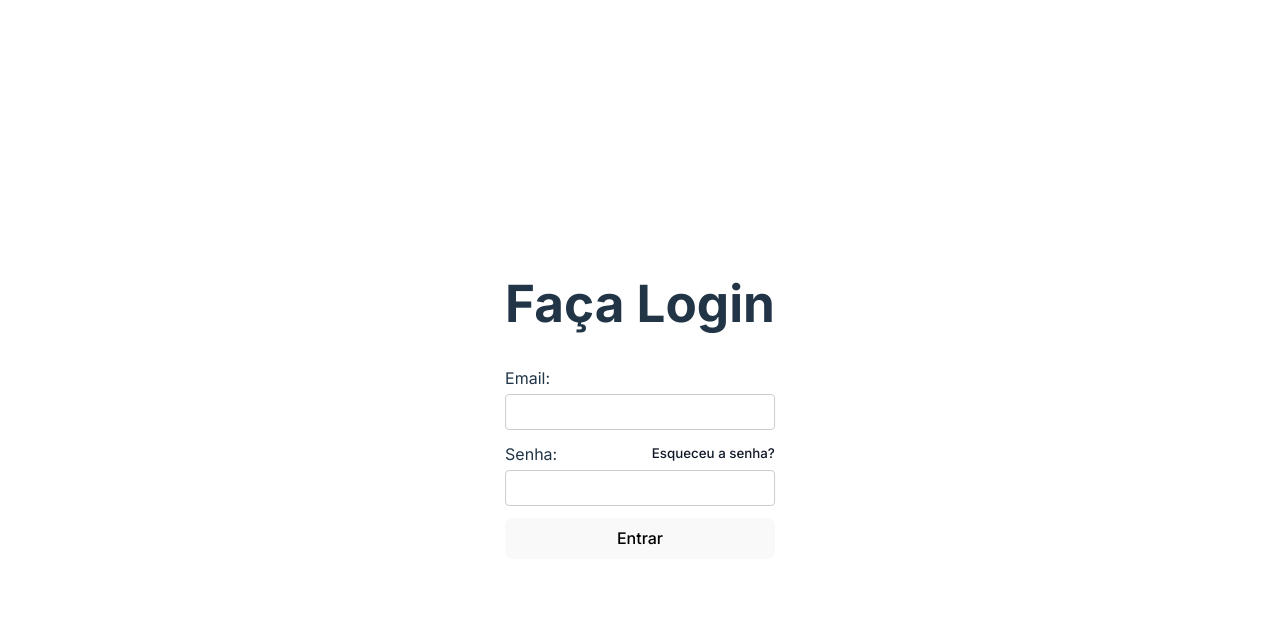
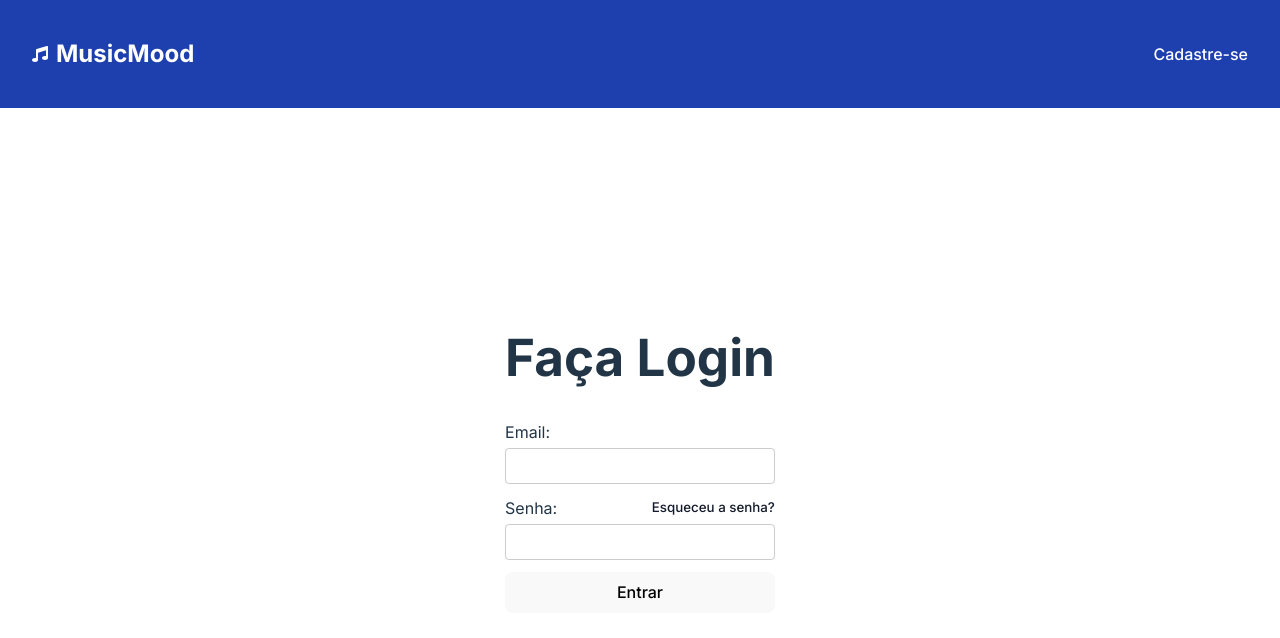
Before and after one commit to Tote1514/music-mood-fronted, a React (Vite) app: page / in a window 1280 px wide. Shown: the top 638 px of the page. Built offline with nearby package versions, Linux system fonts and the light colour scheme.

Commit message:
Criei uma barra de navageção

```diff
--- a/package.json
+++ b/package.json
@@ -13,7 +13,8 @@
     "@fontsource/inter": "^5.2.6",
     "@fontsource/roboto": "^5.2.6",
     "react": "^19.1.1",
-    "react-dom": "^19.1.1"
+    "react-dom": "^19.1.1",
+    "react-icons": "^5.5.0"
   },
   "devDependencies": {
     "@eslint/js": "^9.33.0",
--- /dev/null
+++ b/src/components/NavBar.jsx
@@ -0,0 +1,23 @@
+import "../styles/navBar.css";
+import { FaMusic } from "react-icons/fa";
+
+export default function NavBar({links}) {
+    return (
+        <nav className="navbar">
+            <div className="logo">
+                <FaMusic />
+                <h2>MusicMood</h2>
+            </div>
+            <ul>
+                {links.map(link => (
+                    <li key={link.path}>
+                        <a href={link.path}>
+                            {link.icon && <span className="icon">{link.icon}</span>}
+                            {link.label}
+                        </a>
+                    </li>
+                ))}
+            </ul>
+        </nav>
+    );
+}
--- a/src/index.css
+++ b/src/index.css
@@ -31,10 +31,9 @@ a:hover {
 
 body {
   margin: 0;
-  display: flex;
-  place-items: center;
   min-width: 320px;
   min-height: 100vh;
+  max-width: 100%;
 }
 
 h1 {
--- a/src/pages/login.jsx
+++ b/src/pages/login.jsx
@@ -1,9 +1,16 @@
 import "../styles/login.css";
+
+import NavBar from "../components/NavBar";
 
 
 export default function Login() {
   return (
+    <div className="page-layout">
+      <NavBar links={[
+        { path: "/cadastro", label: "Cadastre-se"}
+      ]} />
       <div className="login-container">
+
         <h1>Faça Login</h1>
         <form className="login-form">
           <div className="input-container">
@@ -17,5 +24,6 @@ export default function Login() {
           <button type="submit">Entrar</button>
         </form>
       </div>
+    </div>
   );
 }
--- a/src/styles/login.css
+++ b/src/styles/login.css
@@ -1,3 +1,11 @@
+.page-layout {
+    display: flex;
+    flex-direction: column;
+    height: 100vh;
+    width: 100%;
+    min-height: 100vh;
+}
+
 .login-form{
     display: flex;
     flex-direction: column;
@@ -11,10 +19,7 @@
     align-items: center;
     justify-content: center;
     height: 100vh;
-    position: absolute;
-    top: 50%;
-    left: 50%;
-    transform: translate(-50%, -50%);
+    margin: auto;
 }
 
 .input-container {
--- /dev/null
+++ b/src/styles/navBar.css
@@ -0,0 +1,35 @@
+.navbar {
+  background-color: var(--cor-secundaria);
+  color: white;
+  width: 100%;
+  margin: 0;
+  display: flex;
+  justify-content: space-between;
+  align-items: center;
+  padding: 1rem 2rem;
+  box-sizing: border-box;
+}
+
+.navbar ul {
+  list-style: none;
+  margin: 0;
+  padding: 0;
+  display: flex;
+  gap: 1rem;
+}
+
+.navbar a {
+  color: white;
+  text-decoration: none;
+  font-weight: 500;
+}
+
+.navbar a:hover {
+  color: var(--cor-primaria);
+}
+
+.logo {
+  display: flex;
+  align-items: center;
+  gap: 0.5rem;
+}
```
Also changed, not shown: 1 other file (tests, documents, lock files or other folders). Lines whose indentation alone changed are shown as unchanged.
